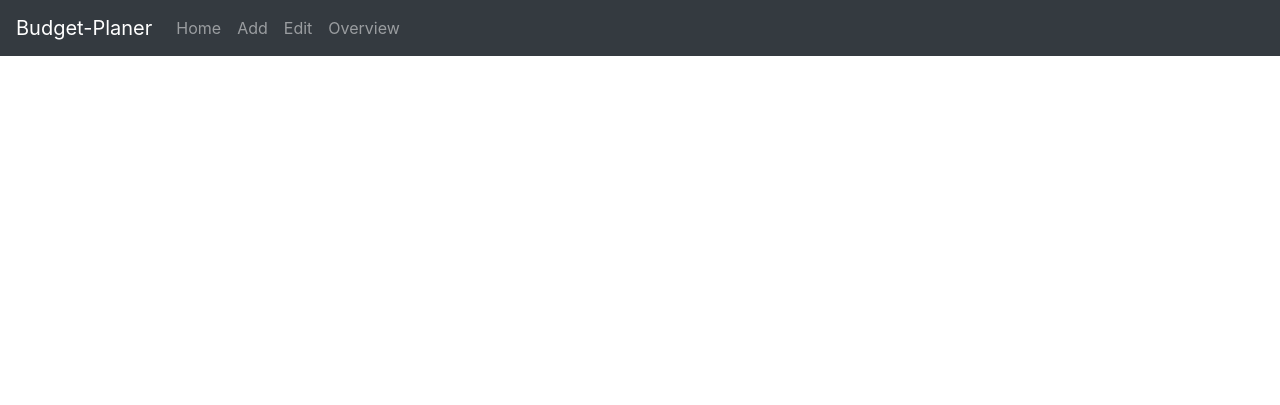
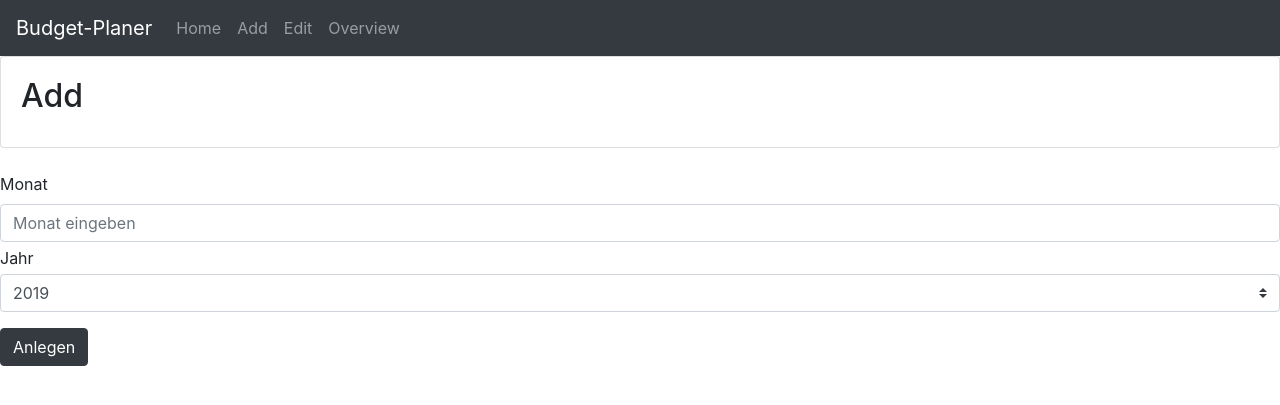
Before and after one commit to JessicaNigg/PROG2, a Flask app: page /add in a window 1280 px wide. Shown: the top 405 px of the page. Run offline with Flask 2, Linux system fonts and the light colour scheme; some libraries are stand-ins or nearby versions.

Commit message:
html für add erstellt & main edit begonnen

```diff
--- a/templates/add.html
+++ b/templates/add.html
@@ -5,7 +5,29 @@
 	{% include "navigation_template.html" %}
 <main>
 
+<!--Titel der Seite-->
+<div class="card">
+		<div class="card-body">
+		  <h2 class="card-title">Add</h2>
+		</div>
+</div>
 
+<br>
+
+<!--Formular um Monat-->
+<form>
+	<div class="form-group">
+		<label for="AddMonth">Monat</label>
+		<input type="text" class="form-control" id="AddMonth" aria-describedby="month" placeholder="Monat eingeben" required>
+
+			<label class="my-1 mr-2" for="inlineFormYear">Jahr</label>
+			<select class="custom-select mr-sm-2" id="inlineFormYear" required>
+			  <option value="1">2019</option>
+			  <option value="2">2020</option>
+			</select>
+		  </div>
+	<button type="submit" class="btn btn-dark">Anlegen</button>
+</form>
 
 
 
```
Also changed, not shown: templates/edit_main.html (+7 -0 lines).
